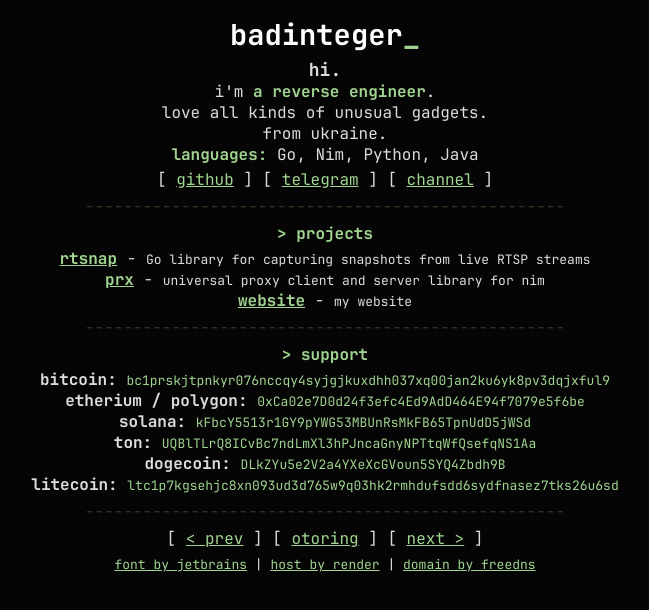
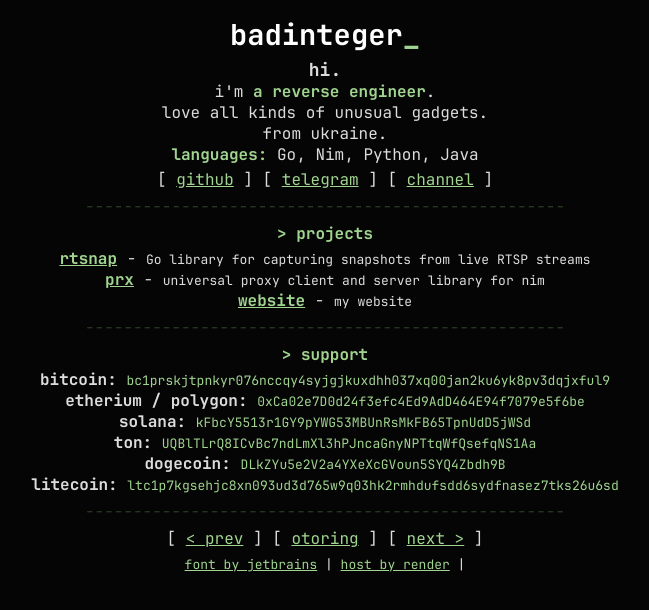
Before and after one commit to thebadinteger/website, a plain HTML site: page old.html in a window 1280 px wide. Shown: the whole page, without its empty margins (315-964 px from the left). Drawn offline with Linux system fonts and the light colour scheme.

Commit message:
update website url

```diff
--- a/old.html
+++ b/old.html
@@ -103,7 +103,6 @@
                         <font size="-1">
                             <a href="https://www.jetbrains.com/lp/mono/" target="_blank">font by jetbrains</a> |
                             <a href="https://render.com/" target="_blank">host by render</a> |
-                            <a href="https://freedns.afraid.org/" target="_blank">domain by freedns</a>
                         </font>
                     </p>
                 </td>
```
Also changed, not shown: index.html (+0 -1 lines), 1 other file.
